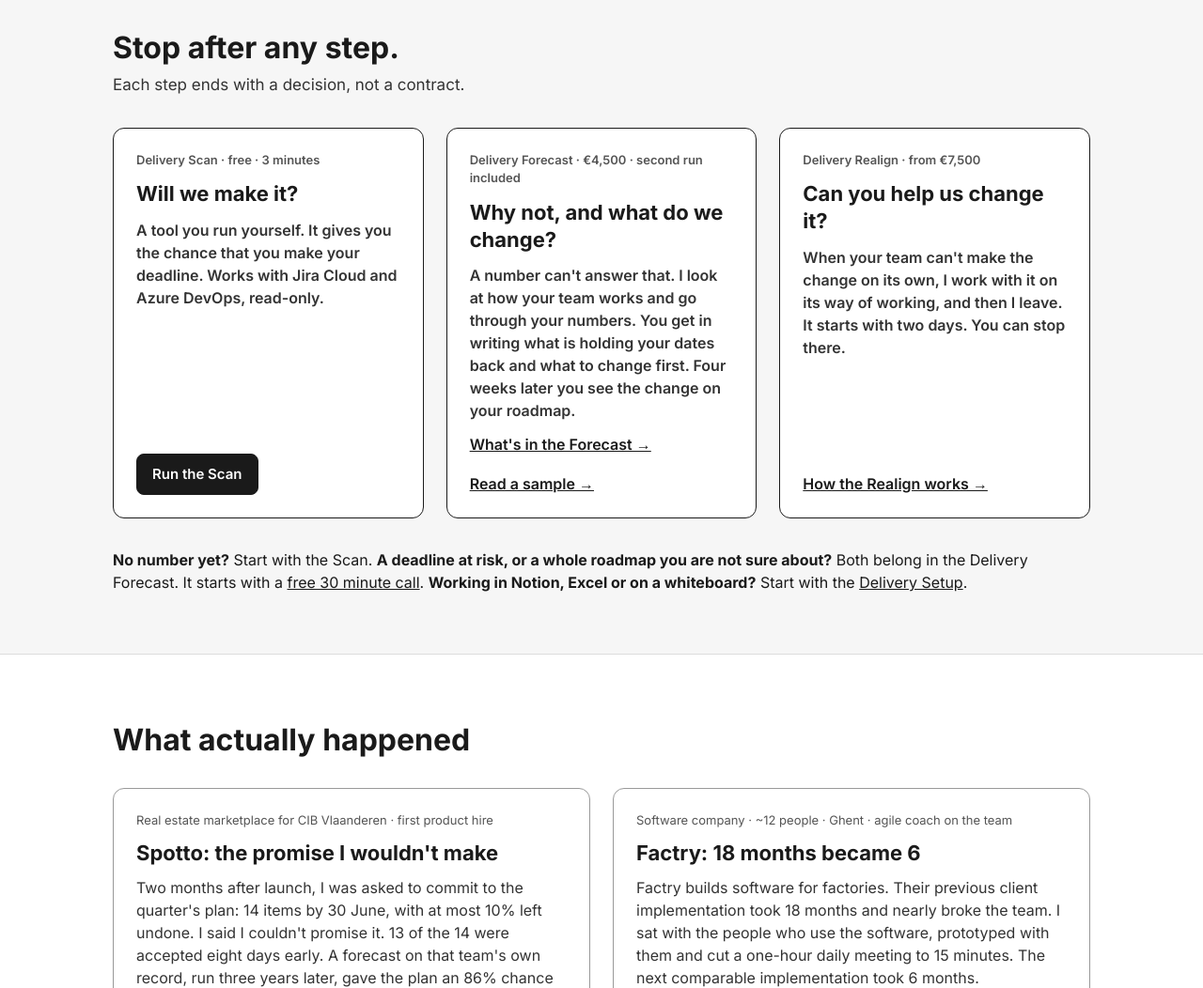
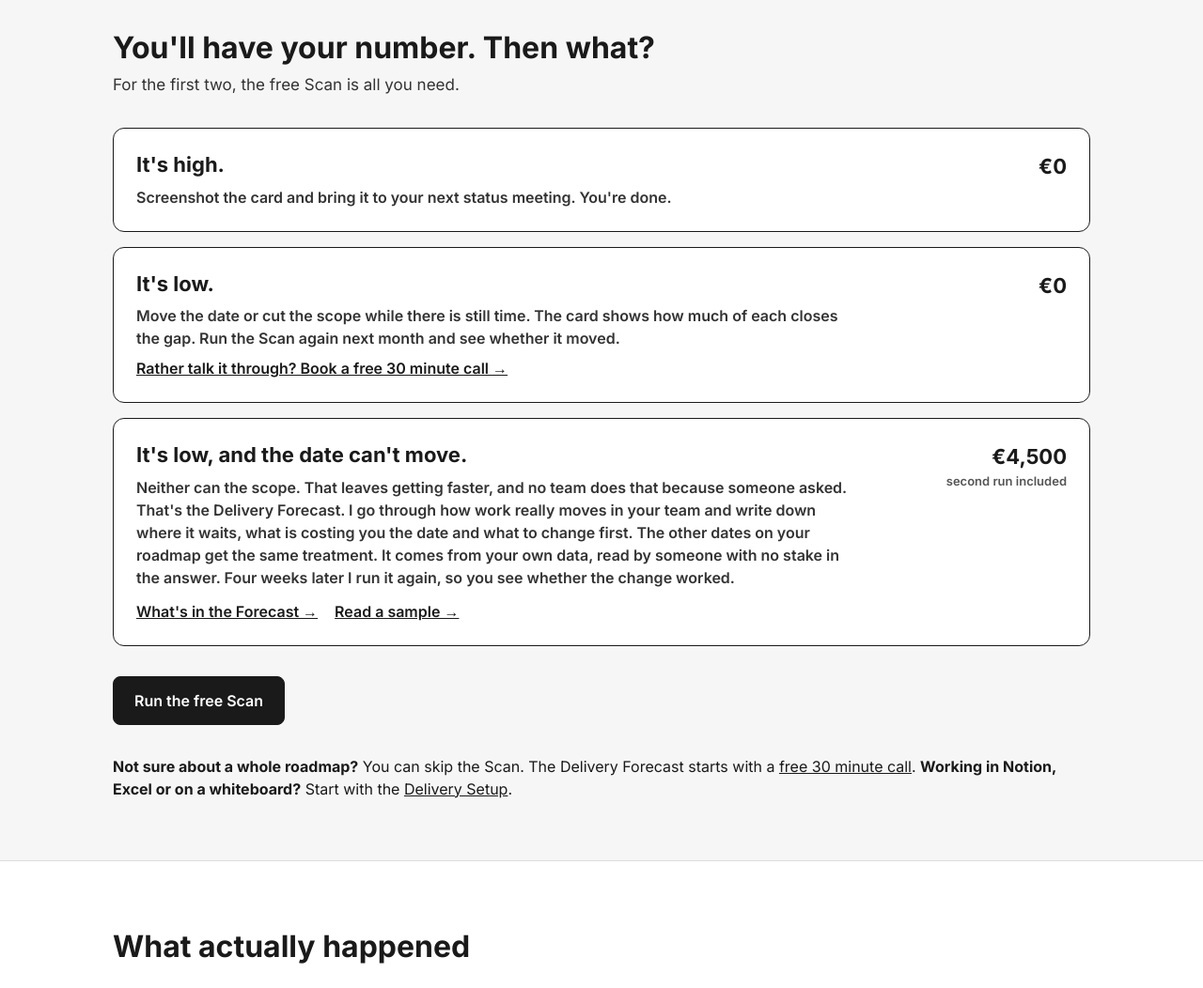
Before and after one commit to BluePhoenix91/bart-sketches, a plain HTML site: page index.html in a window 1280 px wide. Shown: the part 1600-2652 px from the top of the page at 94% size. Drawn offline with Linux system fonts and the light colour scheme.

Commit message:
Sync with canvas: homepage offers become 'Then what?' outcomes
Co-Authored-By: Claude Opus 5.5 <noreply@anthropic.com>
Claude-Session: https://claude.ai/code/session_01D15EvmdH7eEr8ZMcFGiDrZ

```diff
--- a/index.html
+++ b/index.html
@@ -6,7 +6,7 @@
 <meta name="robots" content="noindex">
 <title>bart consulting</title>
 <link rel="stylesheet" href="https://fonts.googleapis.com/css2?family=Inter:wght@400;500;600;700&display=swap">
-<link rel="stylesheet" href="style.css?v=7">
+<link rel="stylesheet" href="style.css?v=8">
 </head>
 <body>
 
@@ -80,30 +80,36 @@
 
 <section class="band"><div class="wrap" style="gap:32px">
 <div class="col tight">
-<h2>Stop after any step.</h2>
-<p style="font-size:17px">Each step ends with a decision, not a contract.</p>
+<h2>You'll have your number. Then what?</h2>
+<p style="font-size:17px">For the first two, the free Scan is all you need.</p>
 </div>
-<div class="grid g3">
-<article class="card strong" style="gap:12px">
-<p class="meta">Delivery Scan · free · 3 minutes</p>
-<h3 class="lg">Will we make it?</h3>
-<p>A tool you run yourself. It gives you the chance that you make your deadline. Works with Jira Cloud and Azure DevOps, read-only.</p>
-<a class="btn primary sm push" href="scan.html">Run the Scan</a>
+<div class="col" style="gap:16px">
+<article class="card strong outcome">
+<div class="body">
+<h3 class="lg">It's high.</h3>
+<p>Screenshot the card and bring it to your next status meeting. You're done.</p>
+</div>
+<div class="cost"><b>€0</b></div>
 </article>
-<article class="card strong" style="gap:12px">
-<p class="meta">Delivery Forecast · €4,500 · second run included</p>
-<h3 class="lg">Why not, and what do we change?</h3>
-<p>A number can't answer that. I look at how your team works and go through your numbers. You get in writing what is holding your dates back and what to change first. Four weeks later you see the change on your roadmap.</p>
-<div class="btns push" style="gap:18px"><a class="strong" href="forecast.html">What's in the Forecast →</a><a class="strong" href="sample-forecast.html">Read a sample →</a></div>
+<article class="card strong outcome">
+<div class="body">
+<h3 class="lg">It's low.</h3>
+<p>Move the date or cut the scope while there is still time. The card shows how much of each closes the gap. Run the Scan again next month and see whether it moved.</p>
+<a class="strong self-start" href="call.html">Rather talk it through? Book a free 30 minute call →</a>
+</div>
+<div class="cost"><b>€0</b></div>
 </article>
-<article class="card strong" style="gap:12px">
-<p class="meta">Delivery Realign · from €7,500</p>
-<h3 class="lg">Can you help us change it?</h3>
-<p>When your team can't make the change on its own, I work with it on its way of working, and then I leave. It starts with two days. You can stop there.</p>
-<a class="strong push" href="realign.html">How the Realign works →</a>
+<article class="card strong outcome">
+<div class="body">
+<h3 class="lg">It's low, and the date can't move.</h3>
+<p>Neither can the scope. That leaves getting faster, and no team does that because someone asked. That's the Delivery Forecast. I go through how work really moves in your team and write down where it waits, what is costing you the date and what to change first. The other dates on your roadmap get the same treatment. It comes from your own data, read by someone with no stake in the answer. Four weeks later I run it again, so you see whether the change worked.</p>
+<div class="btns" style="gap:18px;margin-top:4px"><a class="strong" href="forecast.html">What's in the Forecast →</a><a class="strong" href="sample-forecast.html">Read a sample →</a></div>
+</div>
+<div class="cost"><b>€4,500</b><small>second run included</small></div>
 </article>
 </div>
-<p class="ink" style="font-size:16px"><strong>No number yet?</strong> Start with the Scan. <strong>A deadline at risk, or a whole roadmap you are not sure about?</strong> Both belong in the Delivery Forecast. It starts with a <a href="call.html">free 30 minute call</a>. <strong>Working in Notion, Excel or on a whiteboard?</strong> Start with the <a href="setup.html">Delivery Setup</a>.</p>
+<a class="btn primary self-start" href="scan.html">Run the free Scan</a>
+<p class="ink" style="font-size:16px"><strong>Not sure about a whole roadmap?</strong> You can skip the Scan. The Delivery Forecast starts with a <a href="call.html">free 30 minute call</a>. <strong>Working in Notion, Excel or on a whiteboard?</strong> Start with the <a href="setup.html">Delivery Setup</a>.</p>
 </div></section>
 
 <section id="cases"><div class="wrap" style="gap:32px;padding-top:72px;padding-bottom:72px">
--- a/style.css
+++ b/style.css
@@ -249,3 +249,10 @@ body.phone{max-width:430px;margin:0 auto;background:#fff;min-height:100vh;box-sh
   .paper>.card{padding:24px;gap:32px}
   .card.roomy{padding:24px}
 }
+
+.card.outcome{flex-direction:row;gap:32px;align-items:flex-start;justify-content:space-between}
+.outcome .body{display:flex;flex-direction:column;gap:8px;max-width:760px}
+.outcome .cost{text-align:right;white-space:nowrap}
+.outcome .cost b{display:block;font-size:22px;font-weight:700;color:#1a1a1a}
+.outcome .cost small{display:block;font-size:13px;color:#555}
+@media (max-width:760px){.card.outcome{flex-direction:column;gap:12px}.outcome .cost{text-align:left}}
```
Also changed, not shown: article-end.html (+1 -1 lines), call.html (+1 -1 lines), cases.html (+1 -1 lines), forecast.html (+1 -1 lines), method.html (+1 -1 lines), number.html (+1 -1 lines), realign.html (+1 -1 lines), sample-forecast.html (+1 -1 lines), scan-phone.html (+1 -1 lines), scan-result-86.html (+1 -1 lines), scan-result.html (+1 -1 lines), scan.html (+1 -1 lines), setup.html (+1 -1 lines).
